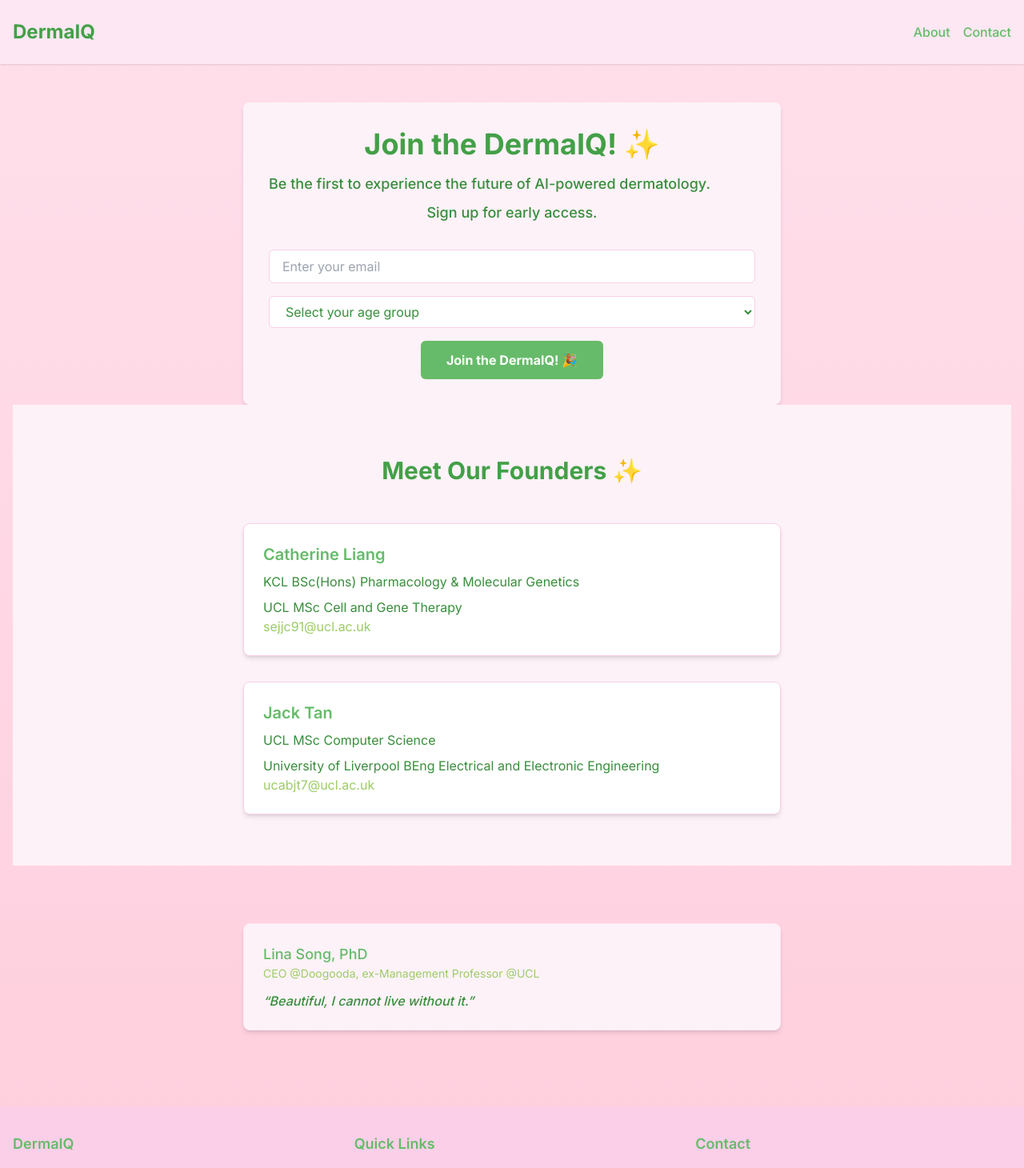
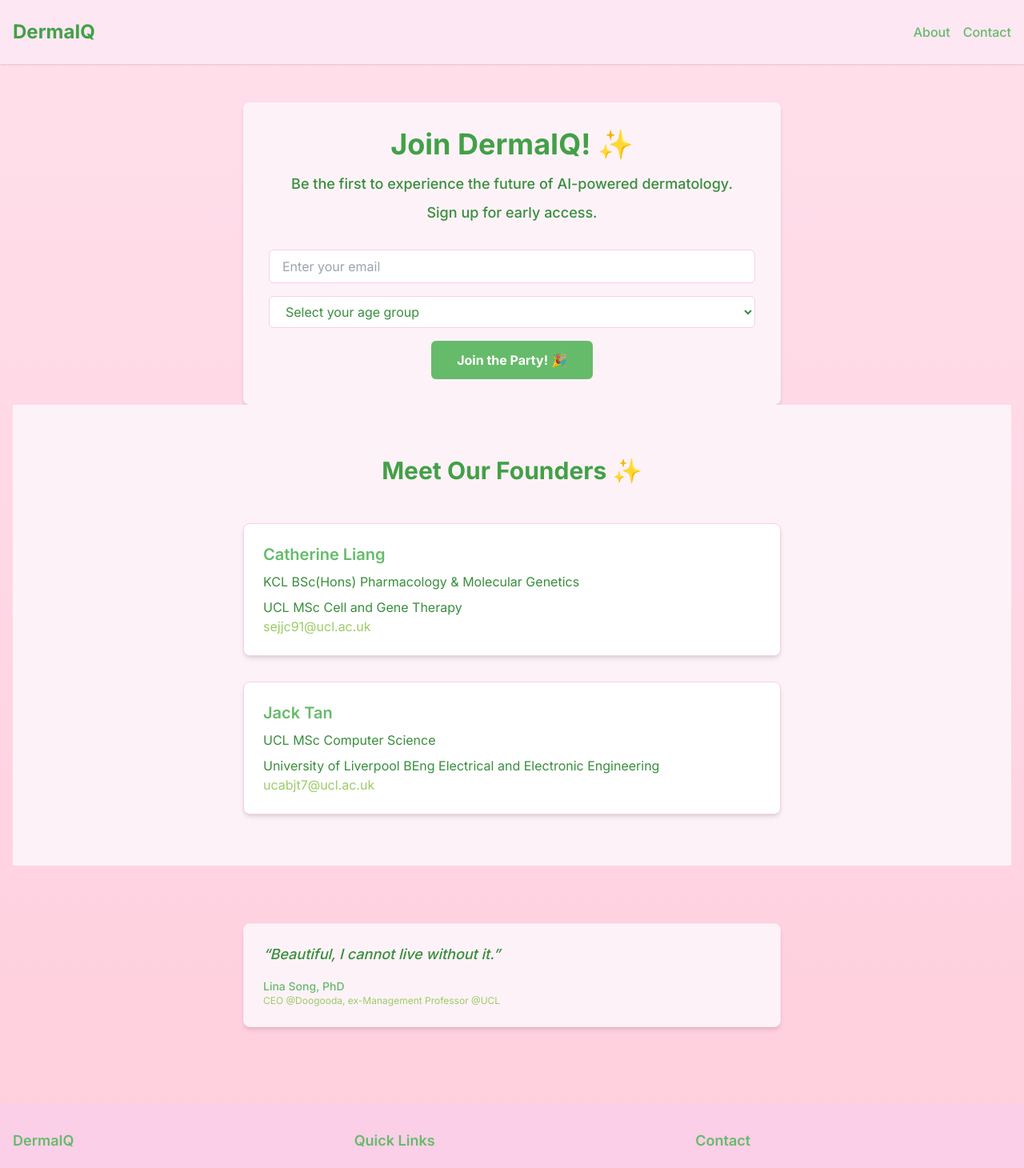
Before and after one commit to Jack5316/DermaIQ_Waitlist, a Next.js app: page / in a window 1280 px wide. Shown: the top 1460 px of the page at 80% size. Built offline with nearby package versions, Linux system fonts and the light colour scheme.

Commit message:
Update Testimonials and WaitlistForm components

```diff
--- a/components/Testimonials.tsx
+++ b/components/Testimonials.tsx
@@ -17,13 +17,13 @@ export default function Testimonials() {
               key={testimonial.id}
               className="bg-pink-50 rounded-lg shadow-md p-6 transform transition duration-300 hover:scale-102 border border-pink-100"
             >
-              <div className="flex items-center mb-3">
+              <p className="text-text italic font-medium text-lg mb-4">&ldquo;{testimonial.content}&rdquo;</p>
+              <div className="flex items-center">
                 <div>
-                  <div className="text-lg font-medium text-primary">{testimonial.name}</div>
-                  <div className="text-secondary text-sm">{testimonial.role}</div>
+                  <div className="text-sm font-medium text-primary">{testimonial.name}</div>
+                  <div className="text-secondary text-xs">{testimonial.role}</div>
                 </div>
               </div>
-              <p className="text-text italic font-medium">&ldquo;{testimonial.content}&rdquo;</p>
             </div>
           ))}
         </div>
--- a/components/WaitlistForm.tsx
+++ b/components/WaitlistForm.tsx
@@ -53,9 +53,9 @@ export default function WaitlistForm() {
   return (
     <div className="max-w-2xl mx-auto text-center bg-pink-50 p-8 rounded-lg shadow-md">
       <h2 className="text-4xl font-bold text-heading mb-4">
-        Join the DermaIQ! ✨
+        Join DermaIQ! ✨
       </h2>
-      <p className="text-lg text-text mb-2 font-medium text-left">
+      <p className="text-lg text-text mb-2 font-medium text-center">
         Be the first to experience the future of AI-powered dermatology.
       </p>
       <p className="text-lg text-text mb-8 font-medium text-center">
@@ -92,7 +92,7 @@ export default function WaitlistForm() {
           disabled={status === 'loading'}
           className="w-full md:w-auto px-8 py-3 bg-primary text-white font-bold rounded-md hover:bg-secondary focus:outline-none focus:ring-2 focus:ring-primary focus:ring-offset-2 disabled:opacity-50 transition-all duration-300"
         >
-          {status === 'loading' ? 'Joining...' : 'Join the DermaIQ! 🎉'}
+          {status === 'loading' ? 'Joining...' : 'Join the Party! 🎉'}
         </button>
       </form>
       {message && (
```
